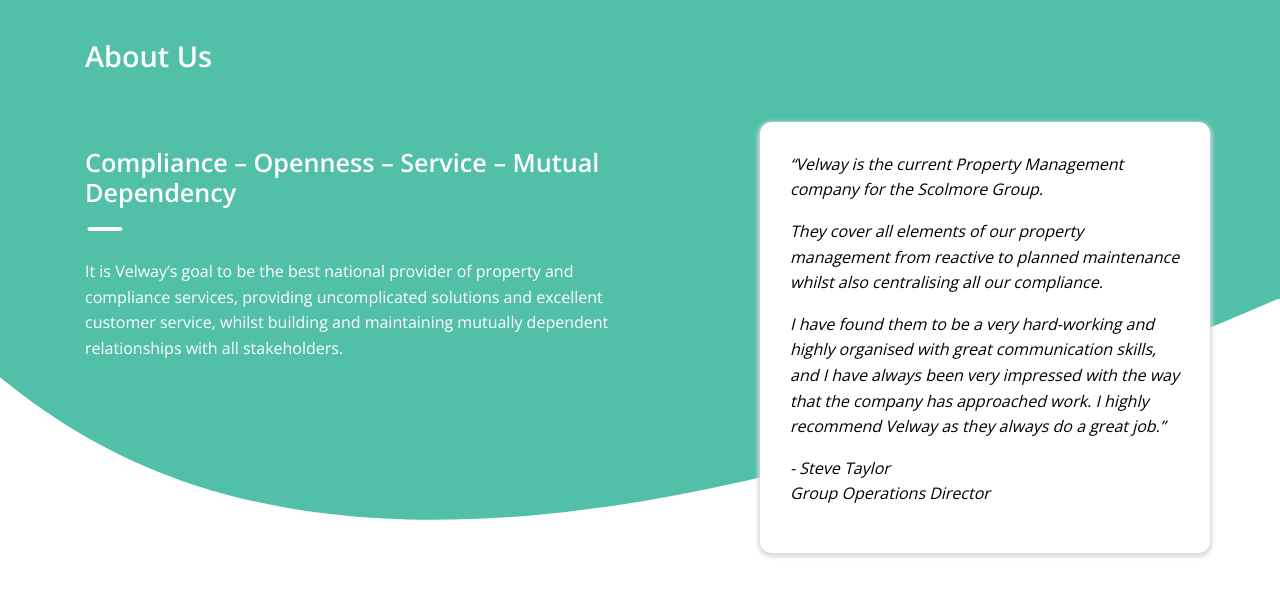
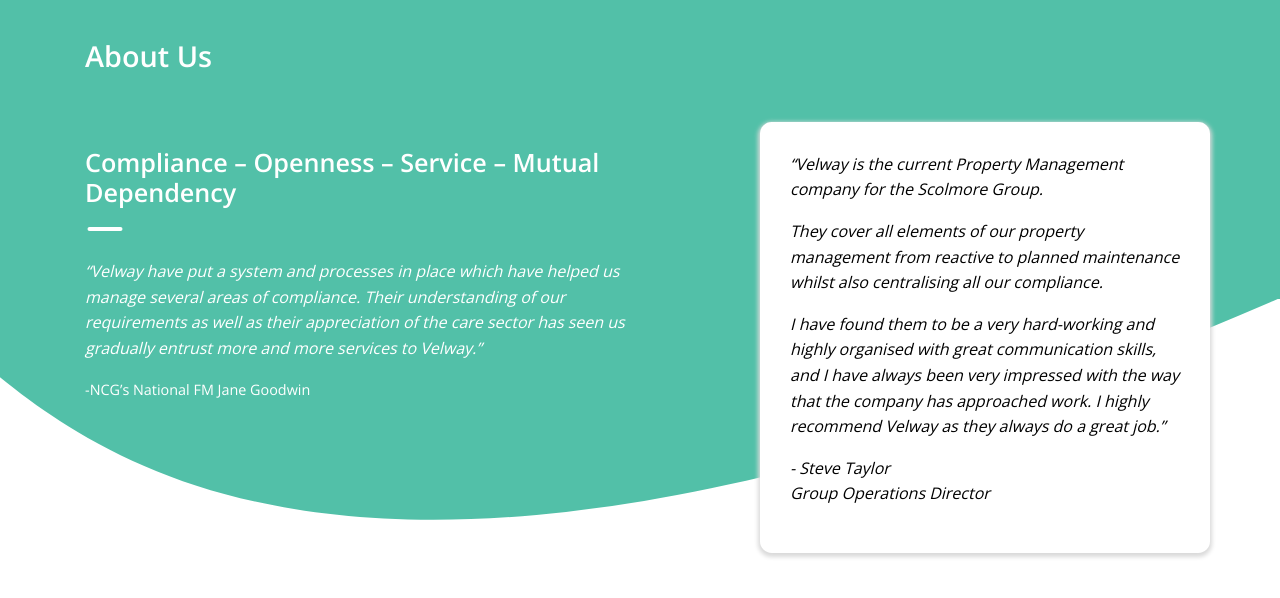
Before and after one commit to samloft/velway, a Laravel app: page /about in a window 1280 px wide. Shown: the part 88-686 px from the top of the page. Run offline with Laravel 8, Linux system fonts and the light colour scheme; data comes from the database, SQL or seed files in the repository; some libraries are stand-ins or nearby versions.

Commit message:
Updated about us text with another customer quote

```diff
--- a/resources/views/about/index.blade.php
+++ b/resources/views/about/index.blade.php
@@ -12,13 +12,11 @@
                     <div class="col-lg-6">
                         <h3 class="heading heading--underlined heading--left heading--white">{{ __('Compliance – Openness – Service – Mutual Dependency') }}</h3>
 
-                        <p>
-                            {{ __('It is Velway’s goal to be the best national provider of
-                                property and compliance services, providing uncomplicated
-                                solutions and excellent customer service, whilst building
-                                and maintaining mutually dependent relationships with
-                                all stakeholders.') }}
+                        <p class="font-italic">
+                            {{ __('“Velway have put a system and processes in place which have helped us manage several areas of compliance.
+                            Their understanding of our requirements as well as their appreciation of the care sector has seen us gradually entrust more and more services to Velway.”') }}
                         </p>
+                        <span>-NCG’s National FM Jane Goodwin</span>
                     </div>
                     <div class="col-lg-6">
                         <div class="card__quote font-italic">
```
Also changed, not shown: 1 other file.
